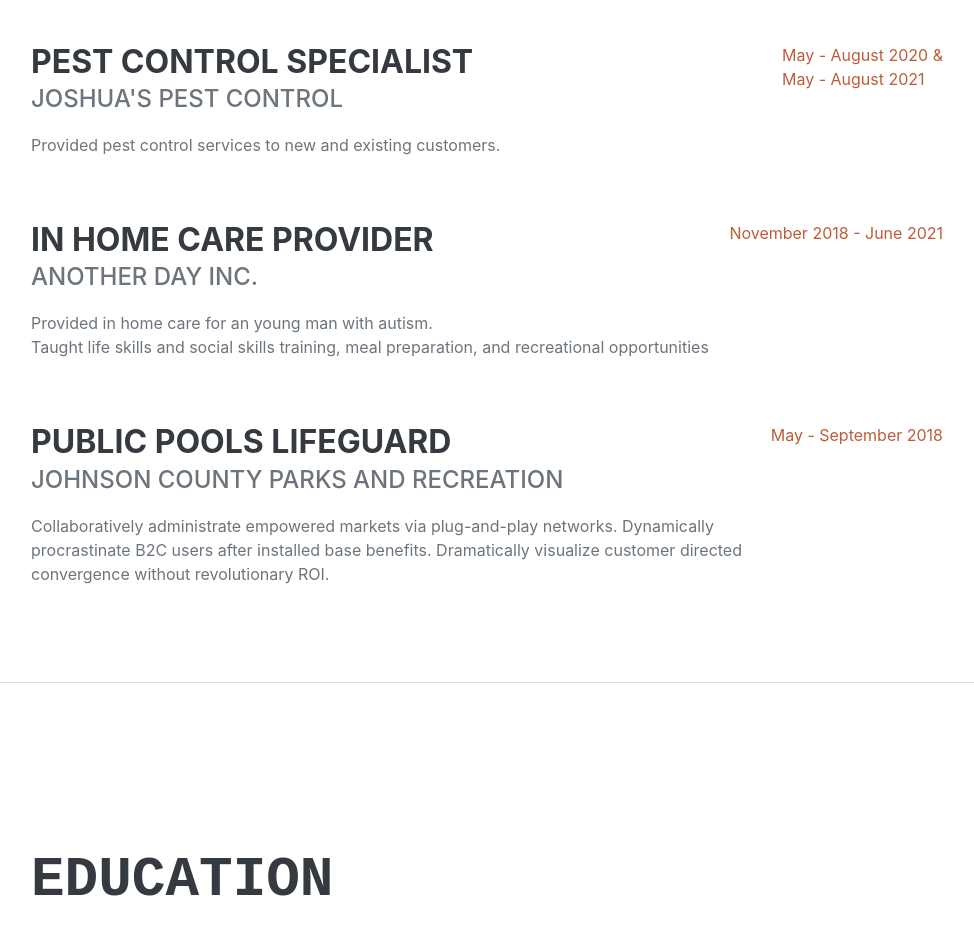
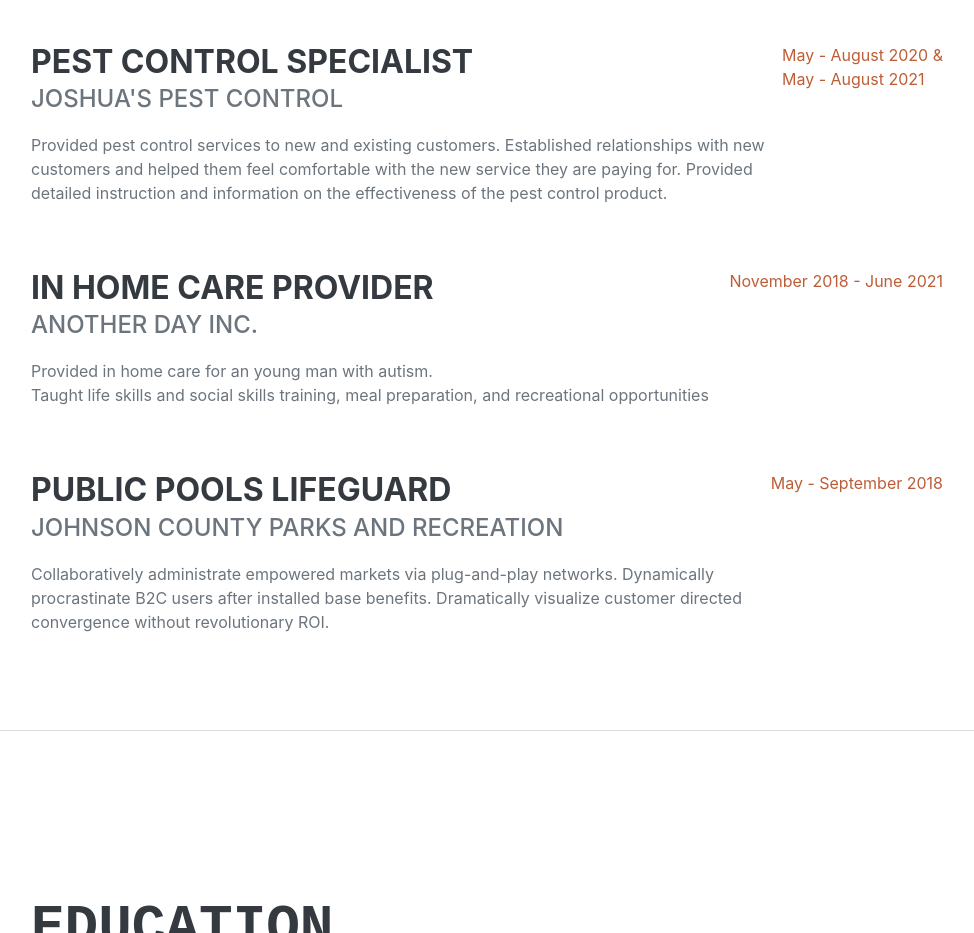
Before and after one commit to sethdavismacdonald/201, a plain HTML site: page index.html in a window 1280 px wide. Shown: the part 1180-2113 px from the top of the page, without its empty margins (289-1263 px from the left). Drawn offline with nearby package versions, Linux system fonts and the light colour scheme; a web font is replaced by a local one.

Commit message:
Add files via upload

```diff
--- a/index.html
+++ b/index.html
@@ -163,6 +163,10 @@
               <div class="subheading mb-3">Joshua's Pest Control</div>
               <p>
                 Provided pest control services to new and existing customers.
+                Established relationships with new customers and helped them
+                feel comfortable with the new service they are paying for.
+                Provided detailed instruction and information on the
+                effectiveness of the pest control product.
               </p>
             </div>
             <div class="flex-shrink-0">
```
